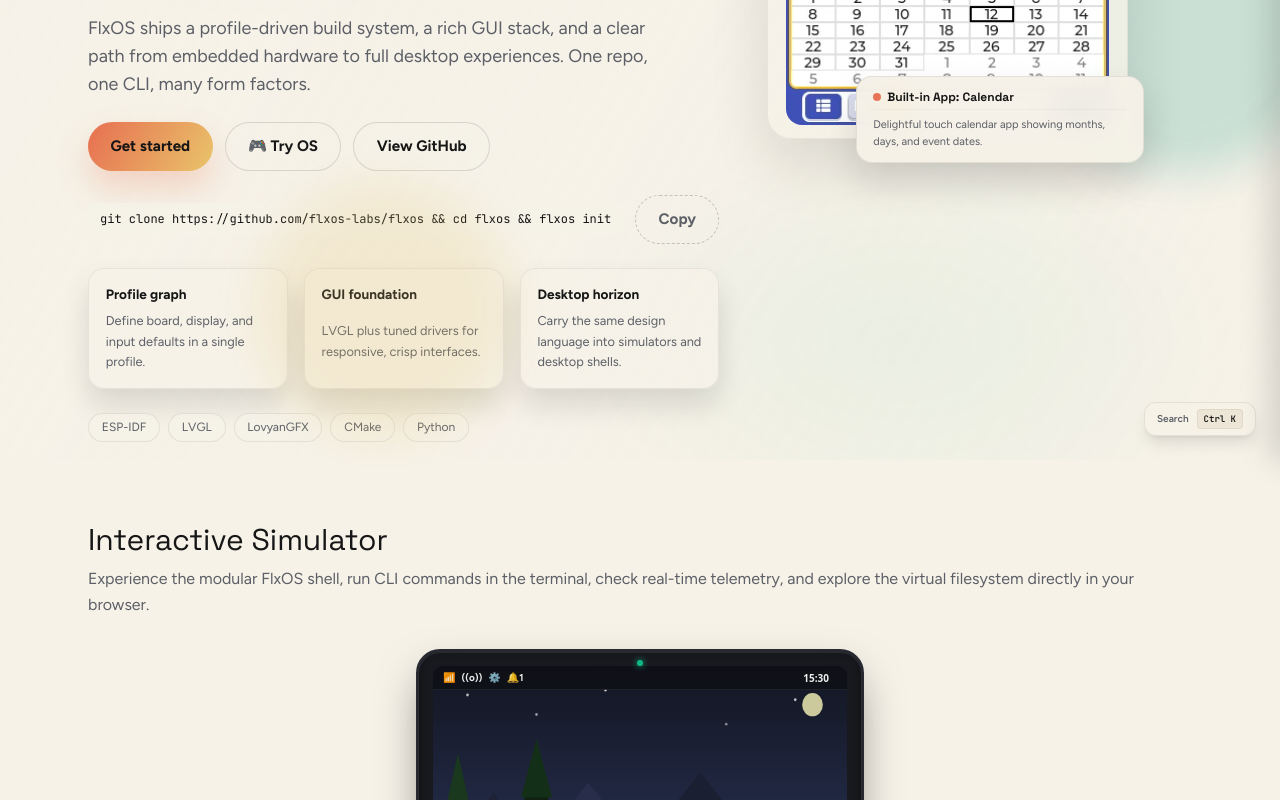
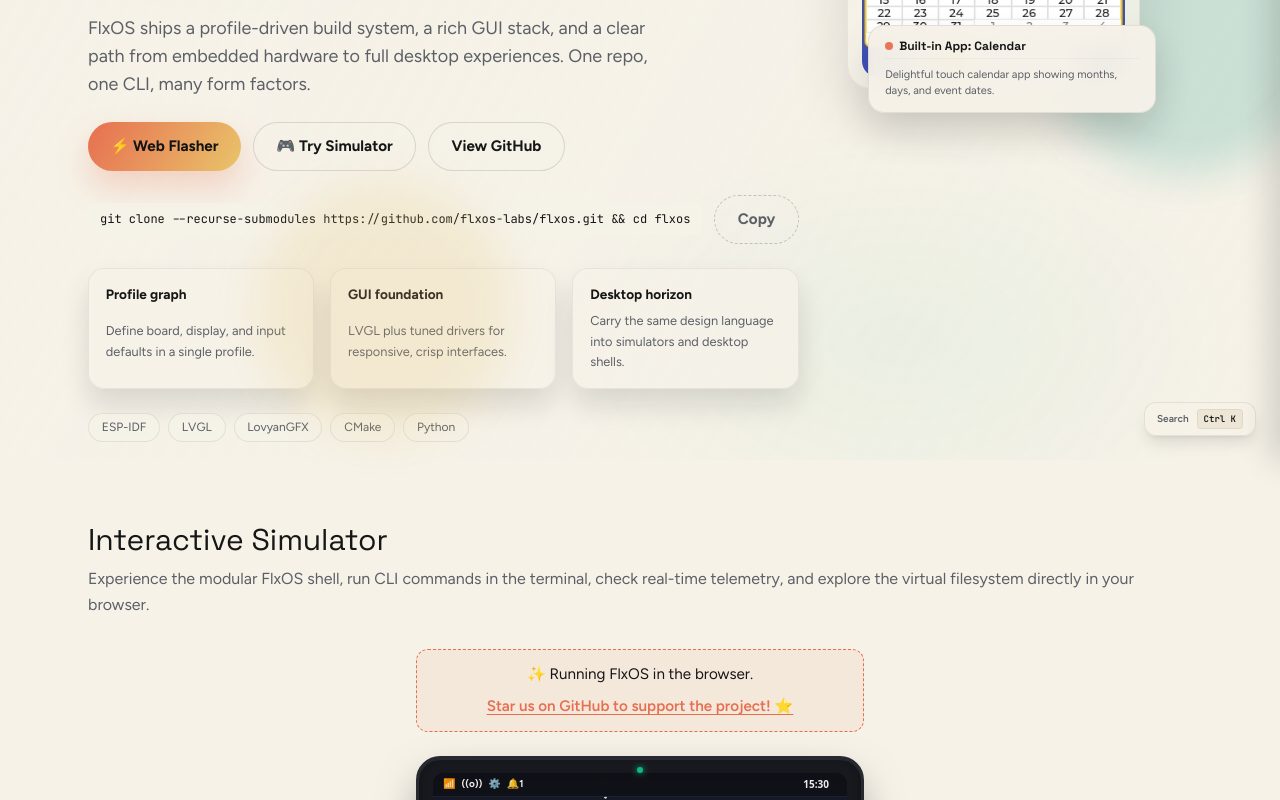
Before and after one commit to flxos-labs/flxos-labs-website, a Next.js app: page / in a window 1280 px wide. Shown: the part 340-1140 px from the top of the page. Built offline with nearby package versions, Linux system fonts and the light colour scheme.

Commit message:
feat: add GitHub star banner to simulator and update repo cloning and navigation links

```diff
--- a/src/app/page.tsx
+++ b/src/app/page.tsx
@@ -28,11 +28,11 @@
               One repo, one CLI, many form factors.
             </p>
             <div className="flex flex-wrap gap-3">
-              <Link className={buttonStyles.primary} href="/#cta">
-                Get started
+              <Link className={buttonStyles.primary} href="/devices">
+                ⚡️ Web Flasher
               </Link>
               <Link className={buttonStyles.secondary} href="/#simulator">
-                🎮 Try OS
+                🎮 Try Simulator
               </Link>
               <a
                 className={buttonStyles.secondary}
@@ -43,7 +43,7 @@
                 View GitHub
               </a>
             </div>
-            <CopyCommand command={"git clone https://github.com/flxos-labs/flxos && cd flxos && flxos init"} />
+            <CopyCommand command={"git clone --recurse-submodules https://github.com/flxos-labs/flxos.git && cd flxos"} />
             <div className={styles.heroHighlights}>
               <div className={styles.highlightCard}>
                 <p className={styles.highlightTitle}>Profile graph</p>
@@ -278,11 +278,11 @@
             >
               Open repository
             </a>
-            <Link className={buttonStyles.ghost} href="/#features">
-              Learn the stack
+            <Link className={buttonStyles.secondary} href="/devices">
+              ⚡️ Web Flasher
             </Link>
           </div>
-            <CopyCommand command={"git clone https://github.com/flxos-labs/flxos && cd flxos"} />
+            <CopyCommand command={"git clone --recurse-submodules https://github.com/flxos-labs/flxos.git && cd flxos"} />
         </div>
       </section>
     </main>
--- a/src/components/FlxOSSimulator.module.css
+++ b/src/components/FlxOSSimulator.module.css
@@ -1117,3 +1117,33 @@
   from { opacity: 1; }
   to { opacity: 0; }
 }
+
+.starBanner {
+  display: flex;
+  align-items: center;
+  justify-content: center;
+  gap: 0.5rem;
+  padding: 0.75rem 1rem;
+  margin-bottom: 1.5rem;
+  border-radius: 0.75rem;
+  background: rgba(231, 111, 81, 0.08); /* Transparent tint matching accent color */
+  border: 1px dashed var(--accent);
+  color: var(--ink);
+  font-family: var(--font-body), sans-serif;
+  font-size: 0.95rem;
+  animation: revealUp 0.8s ease both;
+  text-align: center;
+  flex-wrap: wrap;
+}
+
+.starLink {
+  color: var(--accent);
+  font-weight: 600;
+  text-decoration: underline;
+  text-underline-offset: 3px;
+  transition: opacity 0.2s ease;
+}
+
+.starLink:hover {
+  opacity: 0.8;
+}
--- a/src/components/FlxOSSimulator.tsx
+++ b/src/components/FlxOSSimulator.tsx
@@ -554,6 +554,19 @@
 
   return (
     <div className={styles.container}>
+      {/* GitHub Star Banner */}
+      <div className={styles.starBanner}>
+        <span>✨ Running FlxOS in the browser.</span>
+        <a
+          href="https://github.com/flxos-labs/flxos"
+          target="_blank"
+          rel="noopener noreferrer"
+          className={styles.starLink}
+        >
+          Star us on GitHub to support the project! ⭐️
+        </a>
+      </div>
+
       {/* Outer physical console mockup */}
       <div className={styles.deviceFrame}>
         <div className={`${styles.led} ${booting ? styles.ledBooting : ""}`} />
```
